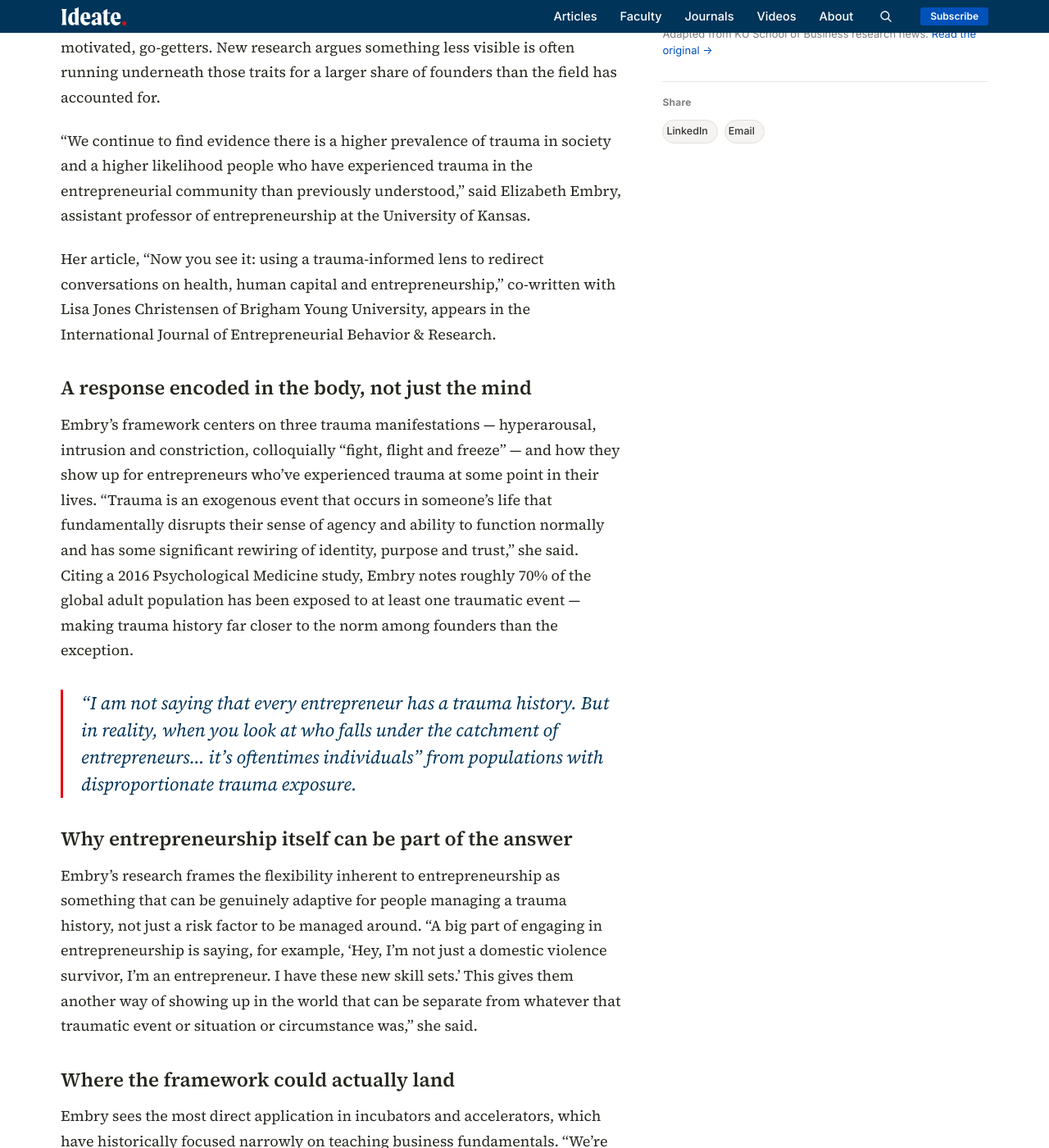
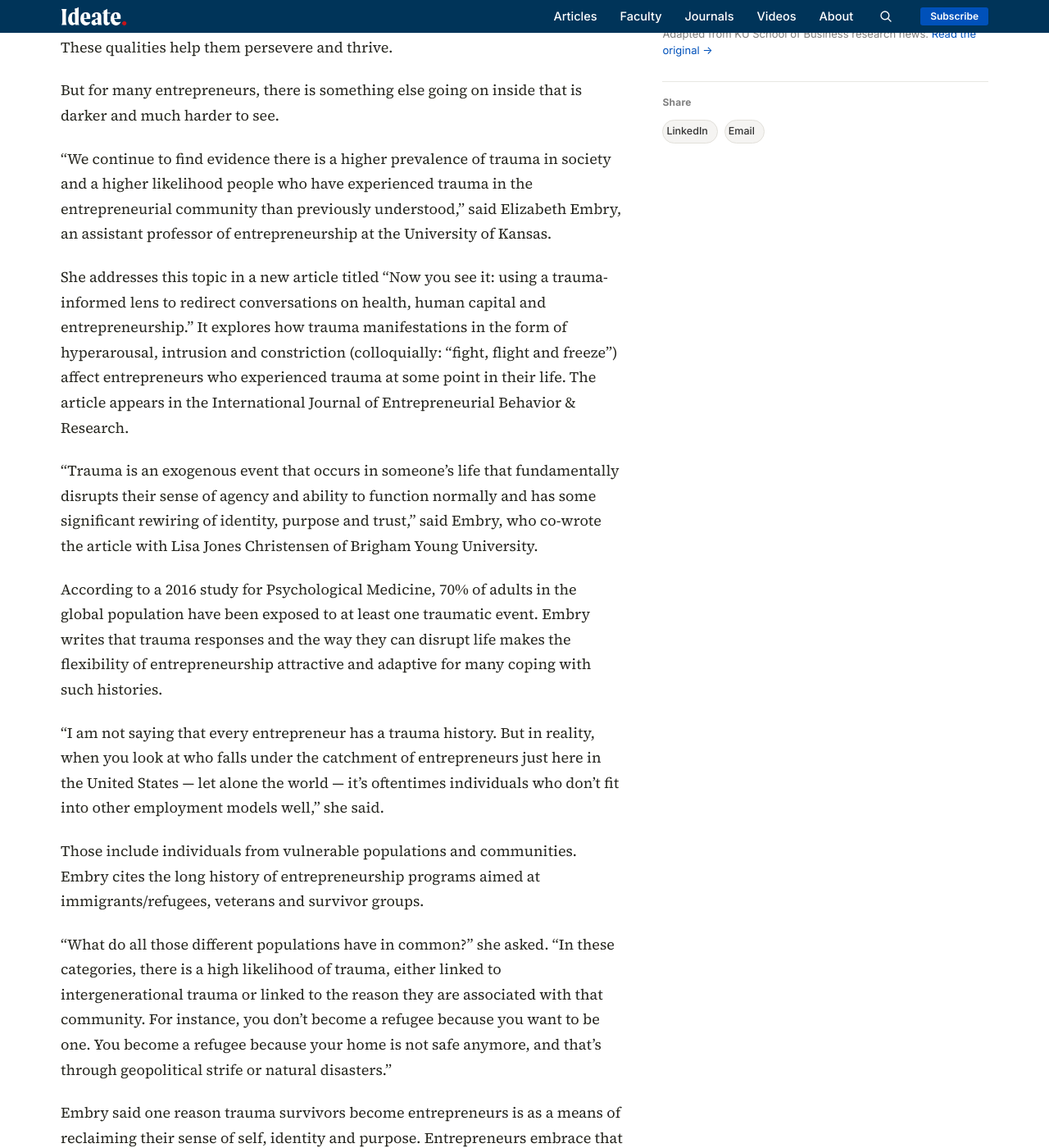
Before and after one commit to KUBschool/ideate, a Jekyll site: the page built from _articles/2026-02-09-trauma-informed-entrepreneurship.md, in a window 1280 px wide and 1400 px high, scrolled down 1179 px. Shown: the whole window at 82% size. Built offline with Jekyll 4.4.1, drawn with Linux system fonts in a browser that asks for light colours; some of the changed text lies outside the part shown.

Commit message:
Update Article “2026-02-09-trauma-informed-entrepreneurship”

```diff
--- a/_articles/2026-02-09-trauma-informed-entrepreneurship.md
+++ b/_articles/2026-02-09-trauma-informed-entrepreneurship.md
@@ -1,40 +1,60 @@
 ---
-title: "New research supports 'trauma-informed lens' for entrepreneurship community"
-dek: "Entrepreneurs are often described as independent go-getters. New research argues a much higher share of them are also carrying trauma histories than the entrepreneurship field has accounted for — and offers a framework for supporting them."
+title: New research supports 'trauma-informed lens' for entrepreneurship community
+dek: Entrepreneurs are often described as independent go-getters. New research
+  argues a much higher share of them are also carrying trauma histories than the
+  entrepreneurship field has accounted for — and offers a framework for
+  supporting them.
 topic: entrepreneurship
+also_topics:
+  - management
 faculty:
   - elizabeth-embry
-byline: "Elizabeth Embry"
+byline: Jon Niccum
 date: 2026-02-09
+image: /assets/uploads/office-chair.jpg
 image_tint: steam
 featured: false
-source_url: "https://business.ku.edu/news/article/new-research-supports-trauma-informed-lens-for-entrepreneurship-community"
-answer_box: >-
-  Building on evidence that subpopulations with disproportionate trauma
-  exposure — including immigrants and veterans — are more likely to
-  become entrepreneurs, new research introduces a trauma-informed
-  framework for the entrepreneurship community, unifying medical and
-  mental health practice with pro-entrepreneurship support to help
-  founders manage trauma responses like hyperarousal, intrusion and
-  constriction without those responses derailing their ventures.
+source_url: https://business.ku.edu/news/article/new-research-supports-trauma-informed-lens-for-entrepreneurship-community
+answer_box: Building on evidence that subpopulations with disproportionate
+  trauma exposure — including immigrants and veterans — are more likely to
+  become entrepreneurs, new research introduces a trauma-informed framework for
+  the entrepreneurship community, unifying medical and mental health practice
+  with pro-entrepreneurship support to help founders manage trauma responses
+  like hyperarousal, intrusion and constriction without those responses
+  derailing their ventures.
+journal: International Journal of Entrepreneurial Behavior & Research
+journal_url: https://www.emerald.com/ijebr/article/32/5/1156/1327890/Now-you-see-it-using-a-trauma-informed-lens-to
 ---
+Entrepreneurs are often viewed as being independent. Motivated. Go-getters. These qualities help them persevere and thrive.
 
-Entrepreneurs are usually described in a specific register: independent, motivated, go-getters. New research argues something less visible is often running underneath those traits for a larger share of founders than the field has accounted for.
+But for many entrepreneurs, there is something else going on inside that is darker and much harder to see.
 
-"We continue to find evidence there is a higher prevalence of trauma in society and a higher likelihood people who have experienced trauma in the entrepreneurial community than previously understood," said Elizabeth Embry, assistant professor of entrepreneurship at the University of Kansas.
+“We continue to find evidence there is a higher prevalence of trauma in society and a higher likelihood people who have experienced trauma in the entrepreneurial community than previously understood,” said Elizabeth Embry, an assistant professor of entrepreneurship at the University of Kansas.
 
-Her article, "Now you see it: using a trauma-informed lens to redirect conversations on health, human capital and entrepreneurship," co-written with Lisa Jones Christensen of Brigham Young University, appears in the International Journal of Entrepreneurial Behavior & Research.
+She addresses this topic in a new article titled [“Now you see it: using a trauma-informed lens to redirect conversations on health, human capital and entrepreneurship.”](https://www.emerald.com/ijebr/article/doi/10.1108/IJEBR-03-2025-0297/1327890/Now-you-see-it-using-a-trauma-informed-lens-to) It explores how trauma manifestations in the form of hyperarousal, intrusion and constriction (colloquially: “fight, flight and freeze”) affect entrepreneurs who experienced trauma at some point in their life. The article appears in the International Journal of Entrepreneurial Behavior & Research.
 
-## A response encoded in the body, not just the mind
+“Trauma is an exogenous event that occurs in someone’s life that fundamentally disrupts their sense of agency and ability to function normally and has some significant rewiring of identity, purpose and trust,” said Embry, who co-wrote the article with Lisa Jones Christensen of Brigham Young University.
 
-Embry's framework centers on three trauma manifestations — hyperarousal, intrusion and constriction, colloquially "fight, flight and freeze" — and how they show up for entrepreneurs who've experienced trauma at some point in their lives. "Trauma is an exogenous event that occurs in someone's life that fundamentally disrupts their sense of agency and ability to function normally and has some significant rewiring of identity, purpose and trust," she said. Citing a 2016 Psychological Medicine study, Embry notes roughly 70% of the global adult population has been exposed to at least one traumatic event — making trauma history far closer to the norm among founders than the exception.
+According to a 2016 study for Psychological Medicine, 70% of adults in the global population have been exposed to at least one traumatic event. Embry writes that trauma responses and the way they can disrupt life makes the flexibility of entrepreneurship attractive and adaptive for many coping with such histories.
 
-> "I am not saying that every entrepreneur has a trauma history. But in reality, when you look at who falls under the catchment of entrepreneurs... it's oftentimes individuals" from populations with disproportionate trauma exposure.
+“I am not saying that every entrepreneur has a trauma history. But in reality, when you look at who falls under the catchment of entrepreneurs just here in the United States — let alone the world — it’s oftentimes individuals who don’t fit into other employment models well,” she said.
 
-## Why entrepreneurship itself can be part of the answer
+Those include individuals from vulnerable populations and communities. Embry cites the long history of entrepreneurship programs aimed at immigrants/refugees, veterans and survivor groups.
 
-Embry's research frames the flexibility inherent to entrepreneurship as something that can be genuinely adaptive for people managing a trauma history, not just a risk factor to be managed around. "A big part of engaging in entrepreneurship is saying, for example, 'Hey, I'm not just a domestic violence survivor, I'm an entrepreneur. I have these new skill sets.' This gives them another way of showing up in the world that can be separate from whatever that traumatic event or situation or circumstance was," she said.
+“What do all those different populations have in common?” she asked. “In these categories, there is a high likelihood of trauma, either linked to intergenerational trauma or linked to the reason they are associated with that community. For instance, you don’t become a refugee because you want to be one. You become a refugee because your home is not safe anymore, and that’s through geopolitical strife or natural disasters.”
 
-## Where the framework could actually land
+Embry said one reason trauma survivors become entrepreneurs is as a means of reclaiming their sense of self, identity and purpose. Entrepreneurs embrace that agency through many approaches.
 
-Embry sees the most direct application in incubators and accelerators, which have historically focused narrowly on teaching business fundamentals. "We're saying that while you do that, take into consideration not only the knowledge of how trauma might manifest for these individuals but also how to create an environment for them where they can prepare for and manage some of these trauma responses and continue to be successful," she said — less a call to treat trauma directly than to design support structures that don't quietly work against founders already managing it.
+“You can create new things that don’t exist. Or you can take things that exist and think about them in a different way. You can lean into the new identity and celebrate it. You have choices again and are able to control many aspects of your life, between what you’re doing, how you’re doing it, your timing and your place of work,” she said. “For an individual who’s been stripped of agency, to be able to have some of that control back in their lives is a really big deal.”
+
+It was while doing work in the field of social entrepreneurship that Embry said she first realized the common undercurrent among such entrepreneurial individuals was how many were dealing with some degree of trauma. She sought to not only understand what could best support their endeavors but also question whether entrepreneurship exacerbates some post-traumatic manifestations, rather than helps and heals.
+
+In response, her latest research provides a framework and theoretical model that unifies the work of medical and mental health practitioners, pro-entrepreneurship stakeholders and scholars with a goal of supporting people affected by trauma.
+
+“A big part of engaging in entrepreneurship is saying, for example, ‘Hey, I’m not just a domestic violence survivor, I’m an entrepreneur. I have these new skill sets.’ This gives them another way of showing up in the world that can be separate from whatever that traumatic event or situation or circumstance was,” she said.
+
+Now in her third year at KU, Embry began her career in public health and disaster management. Her ongoing academic work explores transforming existing practices from trauma-informed care into [establishing principles and practices for a trauma-informed workplace](https://news.ku.edu/news/article/health-effects-of-trauma-linked-to-performance-at-work).
+
+“We see a lot of possibility in the model we present being embraced by incubators and accelerators,” Embry said.
+
+“While they’ve been historically focused on, ‘Let’s teach you business principles. Let’s get your business off the ground,’ we’re saying that while you do that, take into consideration not only the knowledge of how trauma might manifest for these individuals but also how to create an environment for them where they can prepare for and manage some of these trauma responses and continue to be successful.”
```
Also changed, not shown: assets/uploads/office-chair.jpg (added).
